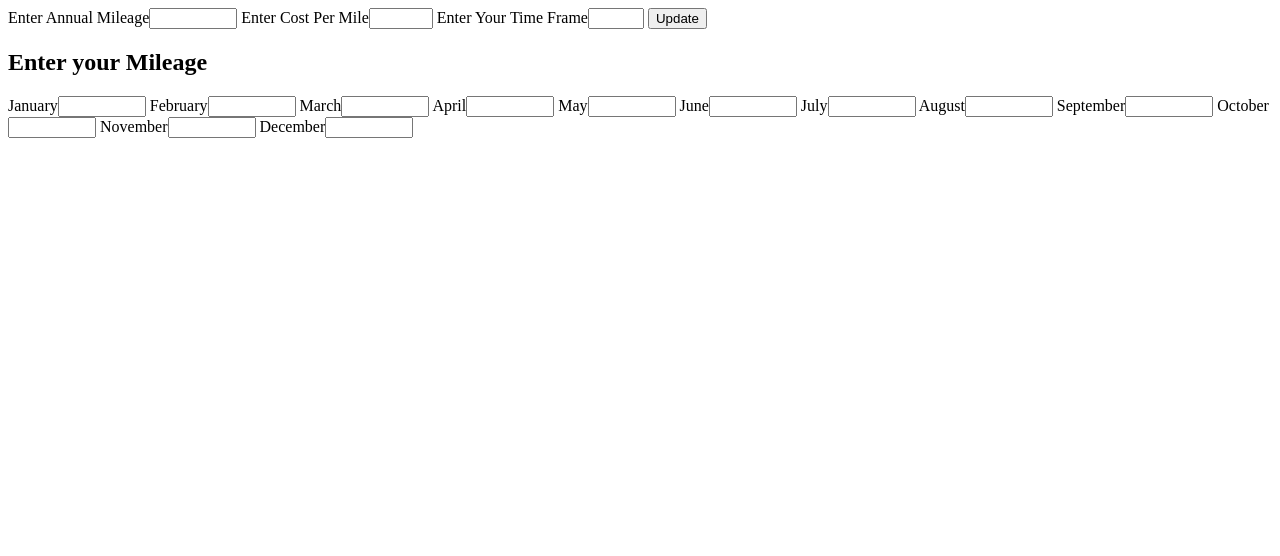
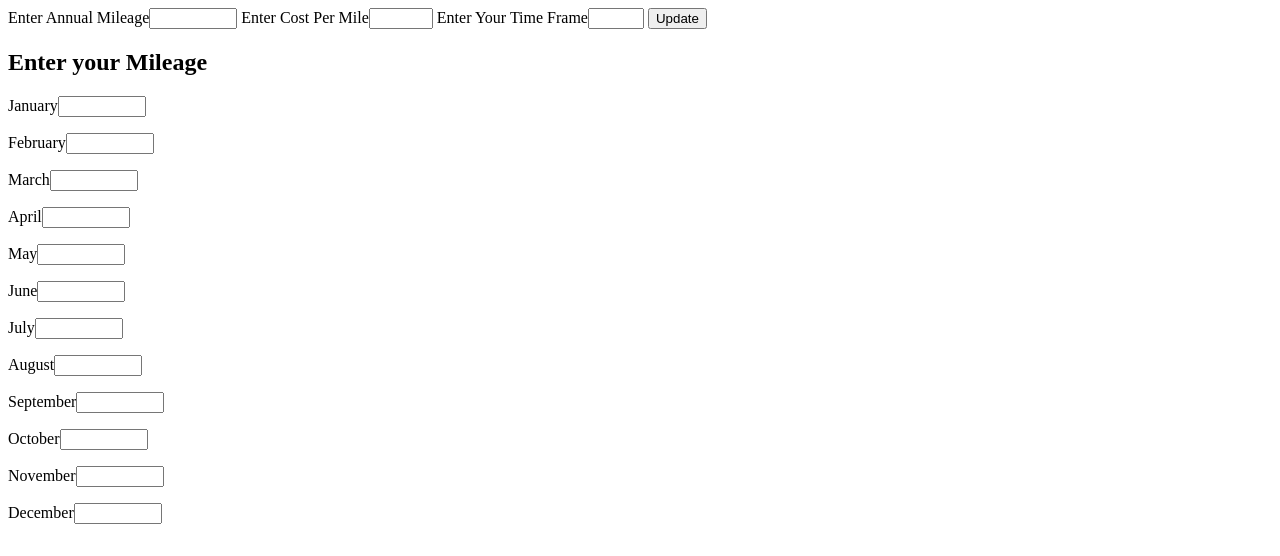
Before and after one commit to AceAllen/cmc, a plain HTML site: page index.html in a window 1280 px wide. Drawn offline with Linux system fonts and the light colour scheme.

Commit message:
Added month fields and a function for January which updates the amount owed once edited

```diff
--- a/index.html
+++ b/index.html
@@ -14,18 +14,20 @@ Enter Your Time Frame<input id="time-frame" type="number" name="quantity" min="1
 
 <h2>Enter your Mileage</h2>
 
-January<input id="annual-mileage" type="number" name="quantity" min="1" max="100000">
-February<input id="annual-mileage" type="number" name="quantity" min="1" max="100000">
-March<input id="annual-mileage" type="number" name="quantity" min="1" max="100000">
-April<input id="annual-mileage" type="number" name="quantity" min="1" max="100000">
-May<input id="annual-mileage" type="number" name="quantity" min="1" max="100000">
-June<input id="annual-mileage" type="number" name="quantity" min="1" max="100000">
-July<input id="annual-mileage" type="number" name="quantity" min="1" max="100000">
-August<input id="annual-mileage" type="number" name="quantity" min="1" max="100000">
-September<input id="annual-mileage" type="number" name="quantity" min="1" max="100000">
-October<input id="annual-mileage" type="number" name="quantity" min="1" max="100000">
-November<input id="annual-mileage" type="number" name="quantity" min="1" max="100000">
-December<input id="annual-mileage" type="number" name="quantity" min="1" max="100000">
+<p>January<input id="january" type="number" name="quantity" min="1" max="100000" oninput="ammountToSave()"></p>
+<p>February<input id="february" type="number" name="quantity" min="1" max="100000"></p>
+<p>March<input id="march" type="number" name="quantity" min="1" max="100000"></p>
+<p>April<input id="april" type="number" name="quantity" min="1" max="100000"></p>
+<p>May<input id="may" type="number" name="quantity" min="1" max="100000"></p>
+<p>June<input id="june" type="number" name="quantity" min="1" max="100000"></p>
+<p>July<input id="july" type="number" name="quantity" min="1" max="100000"></p>
+<p>August<input id="august" type="number" name="quantity" min="1" max="100000"></p>
+<p>September<input id="september" type="number" name="quantity" min="1" max="100000"></p>
+<p>October<input id="october" type="number" name="quantity" min="1" max="100000"></p>
+<p>November<input id="november" type="number" name="quantity" min="1" max="100000"></p>
+<p>December<input id="december" type="number" name="quantity" min="1" max="100000"></p>
+
+<div id="ammount"></div>
 
 
 <script>
@@ -56,7 +58,11 @@ var editCar = function() {
 	document.getElementById("results").innerHTML += "<p>" + infoArray[0] + " Per Day</p>";
 }
 
-
+var ammountToSave = function() {
+	var monthAmmount = document.getElementById("january").value;
+	var infoArray = car.calculator();
+	document.getElementById("ammount").innerHTML = "<p>You owe: " + monthAmmount * infoArray[1] + "</p>";
+}
 
 </script>
 </body>
```
